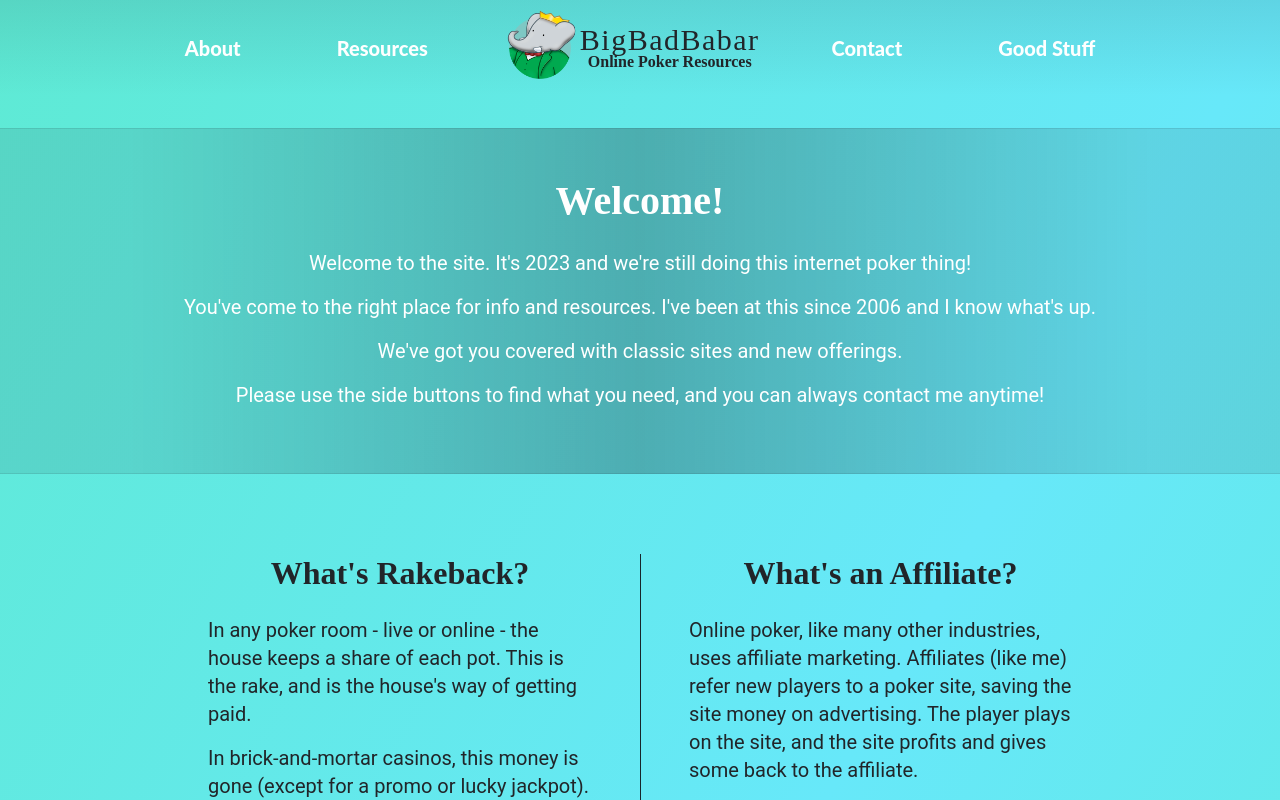
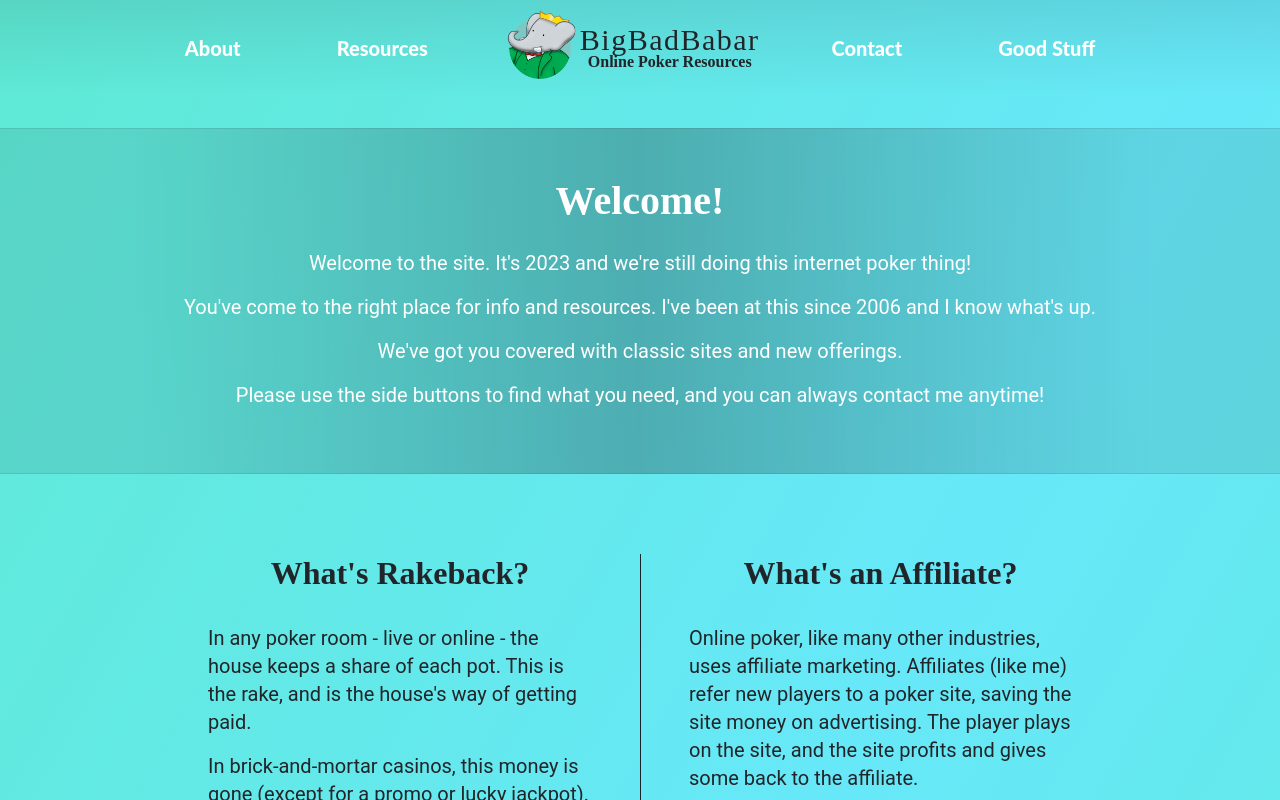
Before and after one commit to oceanhillman/bigbadbabar, a React (Create React App) app: page / in a window 1280 px wide. Shown: the top 800 px of the page. Built offline with nearby package versions, Linux system fonts and the light colour scheme.

Commit message:
Increase padding

```diff
--- a/src/components/Informational.jsx
+++ b/src/components/Informational.jsx
@@ -8,7 +8,7 @@ function Informational(props) {
 
     return(
         <div className="container px-5 text-dark">
-                <h2 className="pb-3 font-title text-center font-bold">
+                <h2 className="pb-4 font-title text-center font-bold">
                     {props.title}
                 </h2>
                 {body}
```
